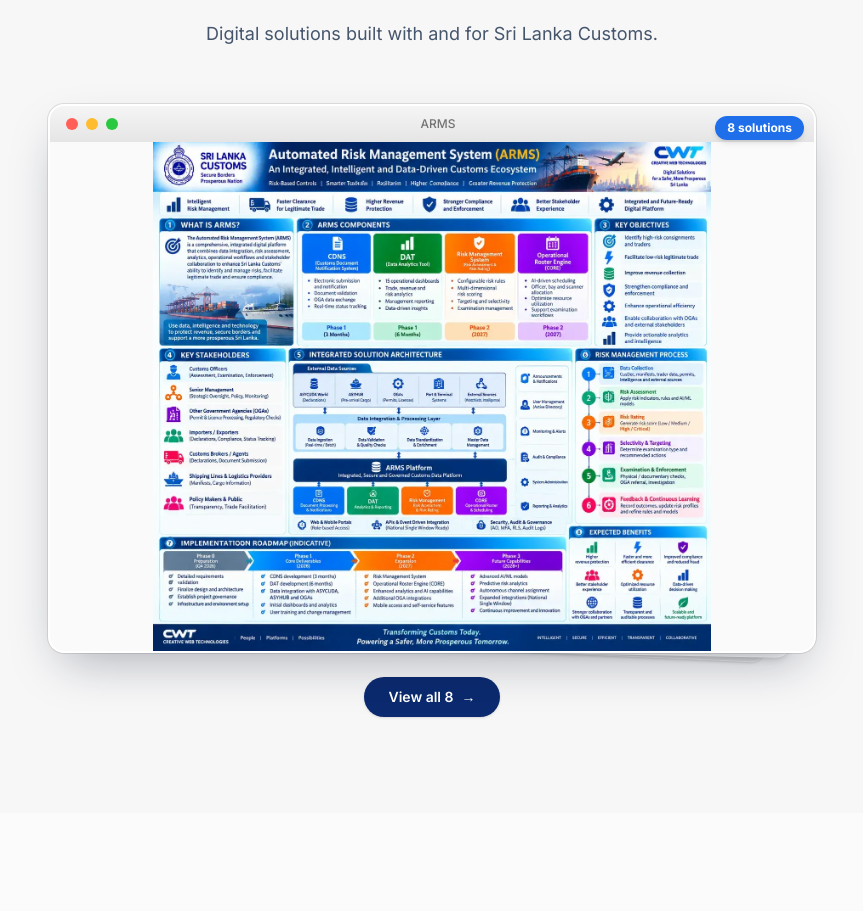
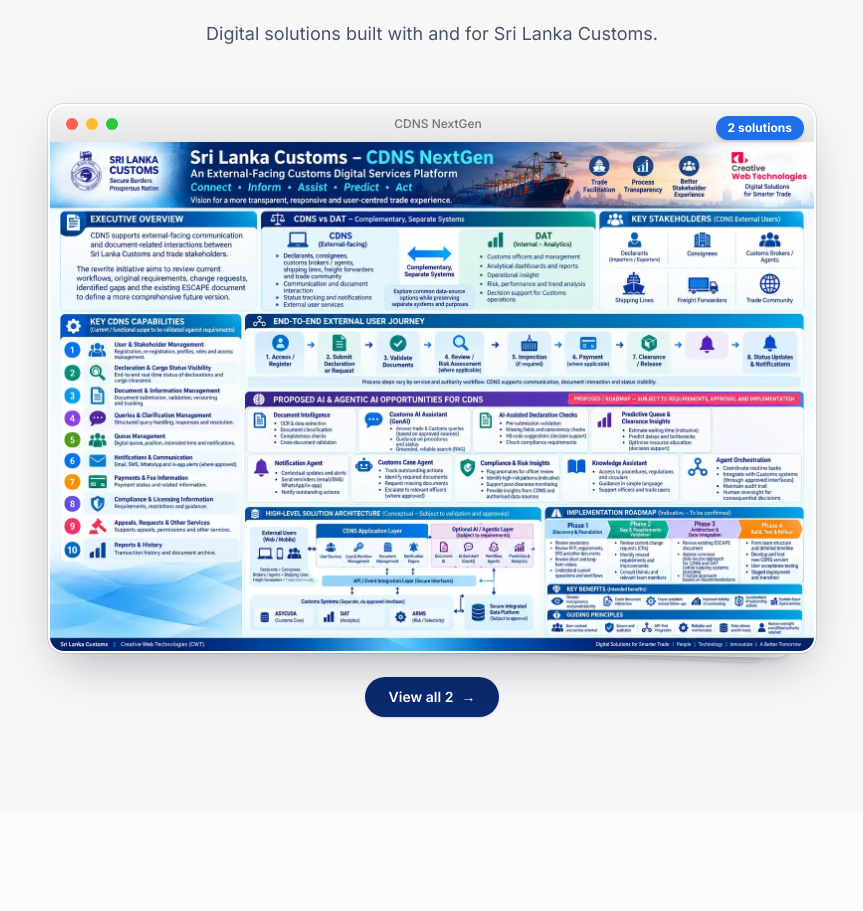
Before and after one commit to Chirath7/cwt, a React (Vite) app: page / in a window 1280 px wide. Shown: the part 3344-4255 px from the top of the page, without its empty margins (208-1071 px from the left). Built offline with nearby package versions, Linux system fonts and the light colour scheme.

Commit message:
update image

```diff
--- a/src/data/sections.ts
+++ b/src/data/sections.ts
@@ -47,15 +47,9 @@
     title: "CWT Customs",
     blurb: "Digital solutions built with and for Sri Lanka Customs.",
     badge: SL_CUSTOMS_LOGO,
-    cover: img("customs-01-arms.webp", "ARMS", "Automated Risk Management System", 1312, 1199),
+    cover: img("customs-02-cdns 1.webp", "CDNS NextGen", "Customs Declaration & Notification System", 1312, 1199),
     extras: [
-      img("customs-02-cdns 1.webp", "CDNS NextGen", "Customs Declaration & Notification System"),
       img("customs-03-dat 1.webp", "DAT", "Data Analytics Tool"),
-      img("customs-04-edge.webp", "Customs Edge", "Real-time intelligence at the border"),
-      img("customs-05-risk.webp", "Risk Management", "Integrated risk-scoring framework", 1312, 1199),
-      img("customs-06-agentic-ai.webp", "Agentic AI", "AI-powered autonomous customs workflows"),
-      img("customs-07-oga.webp", "OGA / AD Licence Upgrade", "Other Government Agency & Advance Declaration"),
-      img("customs-08-roster.webp", "Operational Roster Engine", "Automated staff scheduling & roster management"),
     ],
   },
   {
```
